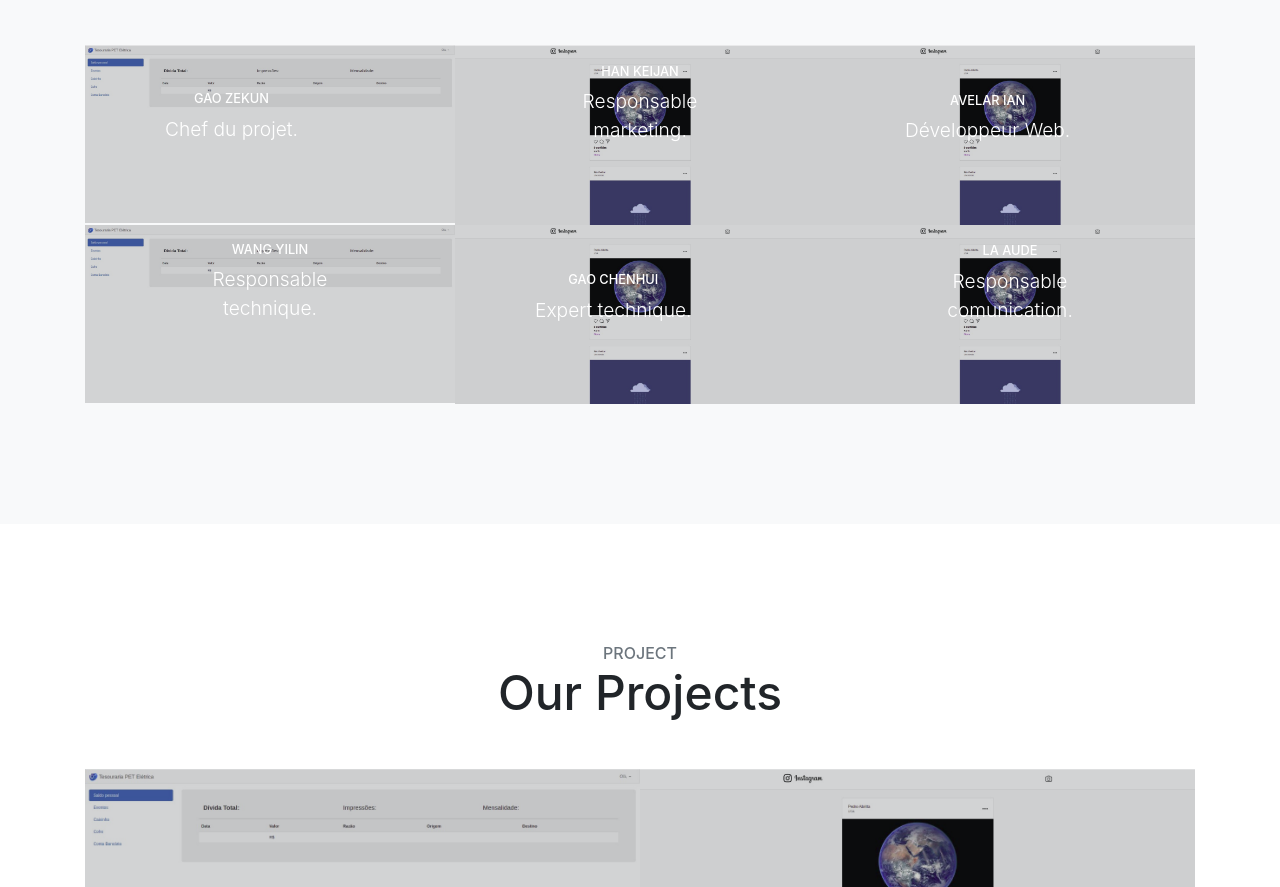
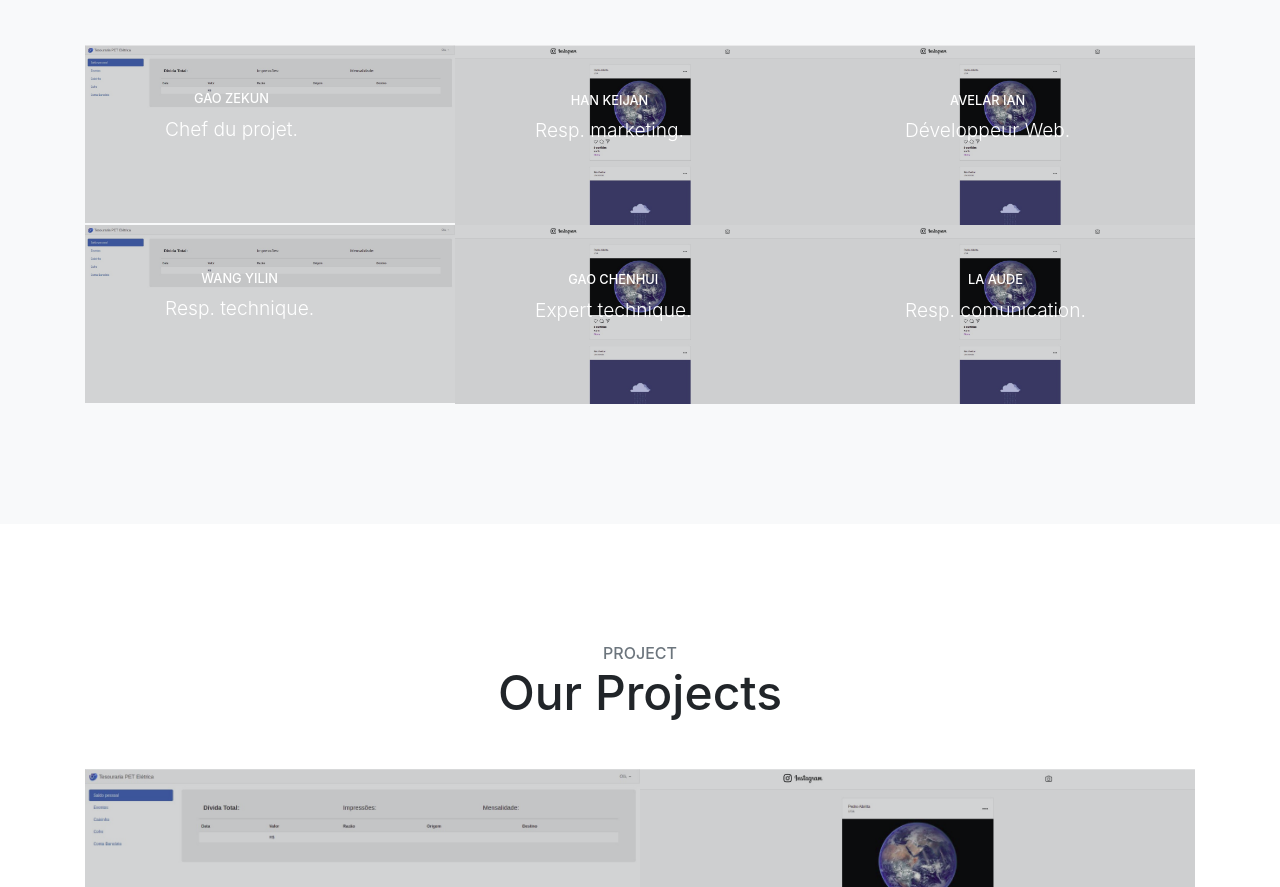
Before and after one commit to polybee-admin/polybee-admin.github.io, a website with bundled scripts: page index.html in a window 1280 px wide. Shown: the part 1179-2066 px from the top of the page. Built offline with nearby package versions, Linux system fonts and the light colour scheme.

Commit message:
About us modification

```diff
--- a/index.html
+++ b/index.html
@@ -96,7 +96,7 @@
             <span class="caption">
               <span class="caption-content">
                 <h2>HAN Keijan</h2>
-                <p class="mb-0">Responsable marketing.</p>
+                <p class="mb-0">Resp. marketing.</p>
               </span>
             </span>
             <img class="img-fluid" src="img/project2.jpeg" alt="">
@@ -120,7 +120,7 @@
             <span class="caption">
               <span class="caption-content">
                 <h2>WANG Yilin</h2>
-                <p class="mb-0">Responsable technique.</p>
+                <p class="mb-0">Resp. technique.</p>
               </span>
             </span>
             <img class="img-fluid" src="img/project1.jpeg" alt="">
@@ -142,7 +142,7 @@
             <span class="caption">
               <span class="caption-content">
                 <h2>LA Aude</h2>
-                <p class="mb-0">Responsable comunication.</p>
+                <p class="mb-0">Resp. comunication.</p>
               </span>
             </span>
             <img class="img-fluid" src="img/project2.jpeg" alt="">
```
